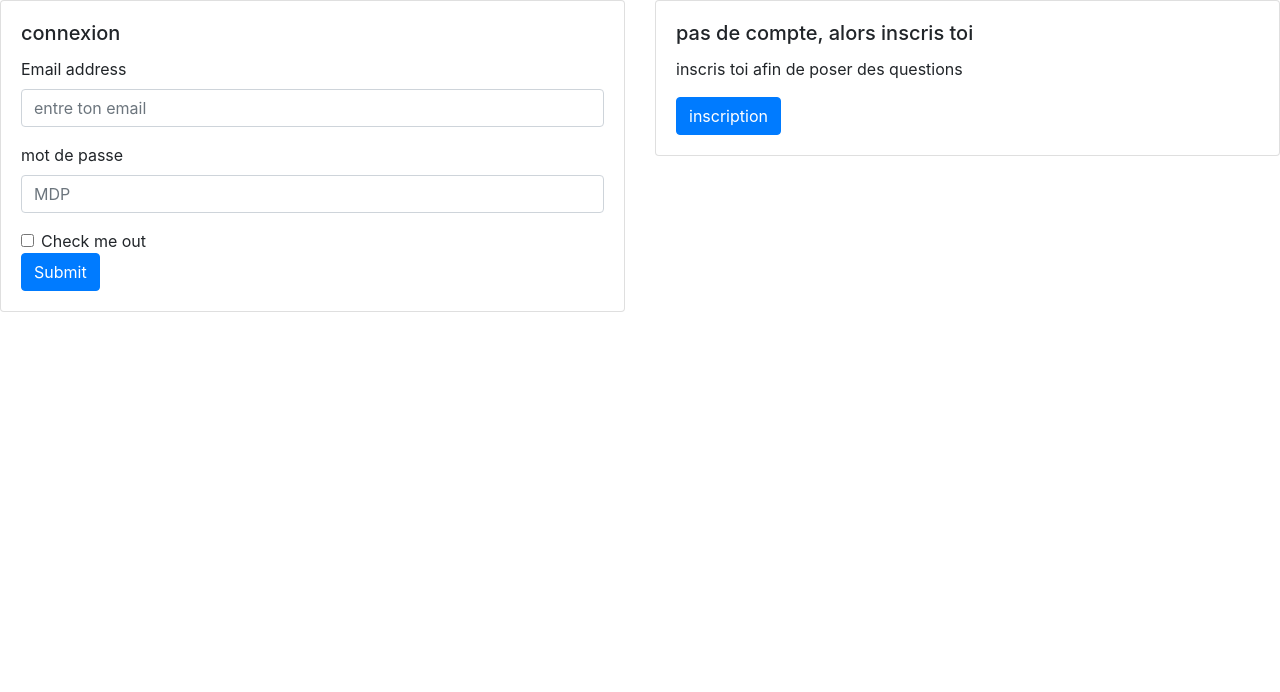
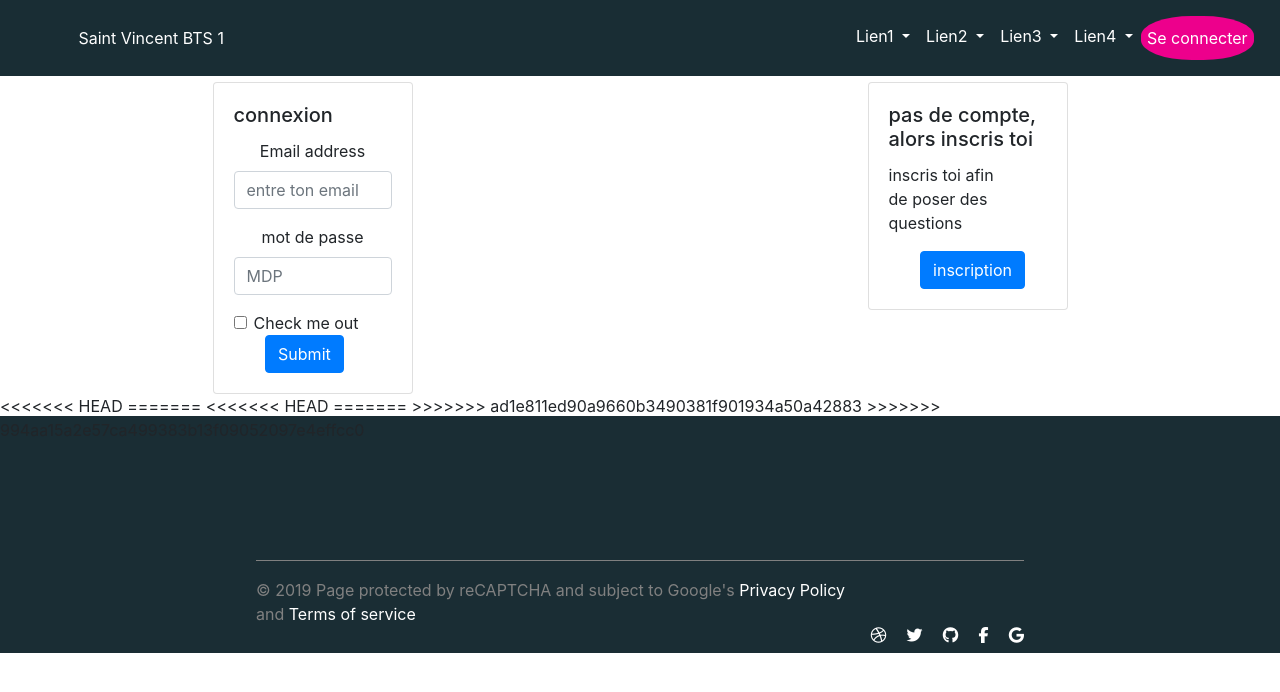
Before and after one commit to Lythis/Projet-final, a PHP site: page /connexion_inscription.php in a window 1280 px wide. Shown: the top 692 px of the page. Run offline with PHP 8.4, Linux system fonts and the light colour scheme; some libraries are stand-ins or nearby versions.

Commit message:
rajout du header

```diff
--- a/connexion_inscription.php
+++ b/connexion_inscription.php
@@ -3,12 +3,15 @@
     <head>
         <meta charset="utf-8">
         <meta name="viewport" content="width=device-width, initial-scale=1.0">
-        <link rel="stylesheet" href="style_haut.css">
+        <link rel="stylesheet" href="./CSS/style_haut.css">
         <link rel="stylesheet" href="https://stackpath.bootstrapcdn.com/bootstrap/4.3.1/css/bootstrap.min.css" integrity="sha384-ggOyR0iXCbMQv3Xipma34MD+dH/1fQ784/j6cY/iJTQUOhcWr7x9JvoRxT2MZw1T" crossorigin="anonymous">
         <link rel="stylesheet" href="https://cdnjs.cloudflare.com/ajax/libs/font-awesome/4.7.0/css/font-awesome.min.css">
         <title>connextion</title>
     </head>
     <body class="inscription">
+        <?php
+        require_once('./includes/nav-bar.php');
+        ?>
         <div class="row">
             <div class="col-sm-6">
                 <div class="card">
@@ -87,6 +90,12 @@
                 </div>
             </div>
         </div>
+        <div class="bas-page">
+            <?php
+            require_once('./includes/footer.php');
+            ?>
+        </div>
+
         <script src="https://code.jquery.com/jquery-3.4.1.slim.min.js" integrity="sha384-J6qa4849blE2+poT4WnyKhv5vZF5SrPo0iEjwBvKU7imGFAV0wwj1yYfoRSJoZ+n" crossorigin="anonymous"></script>
         <script src="https://cdn.jsdelivr.net/npm/popper.js@1.16.0/dist/umd/popper.min.js" integrity="sha384-Q6E9RHvbIyZFJoft+2mJbHaEWldlvI9IOYy5n3zV9zzTtmI3UksdQRVvoxMfooAo" crossorigin="anonymous"></script>
         <script src="https://stackpath.bootstrapcdn.com/bootstrap/4.4.1/js/bootstrap.min.js" integrity="sha384-wfSDF2E50Y2D1uUdj0O3uMBJnjuUD4Ih7YwaYd1iqfktj0Uod8GCExl3Og8ifwB6" crossorigin="anonymous"></script>
--- a/css/style_haut.css
+++ b/css/style_haut.css
@@ -274,7 +274,7 @@
 .bloc6{
     display: none;
 }
-a{
-    text-decoration: none;
-    color: white !important;
+
+.bas-page{
+
 }
--- a/includes/nav-bar.php
+++ b/includes/nav-bar.php
@@ -1,5 +1,5 @@
 <nav class="navbar navbar-expand-lg couleur">
-    <a class="titre text-white" href="#">Saint Vincent BTS 1</a>
+    <a class="titre text-white" href="./index.php">Saint Vincent BTS 1</a>
     <button class="navbar-toggler" type="button" data-toggle="collapse" data-target="#navbarNavDropdown" aria-controls="navbarNavDropdown" aria-expanded="false" aria-label="Toggle navigation">
         <span class="navbar-toggler-icon"></span>
     </button>
```
